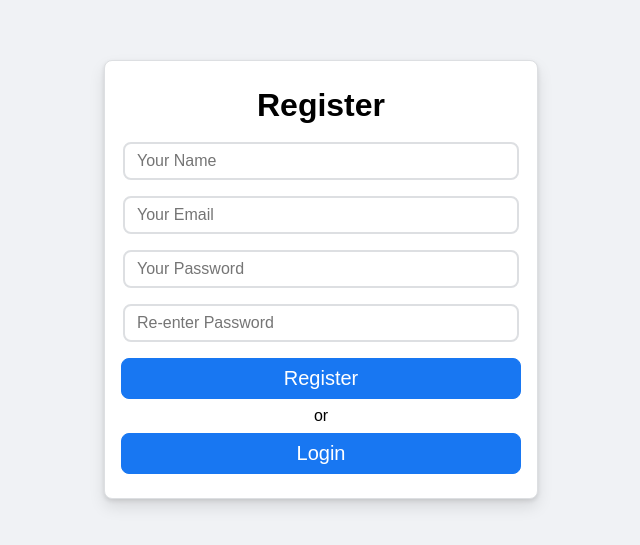
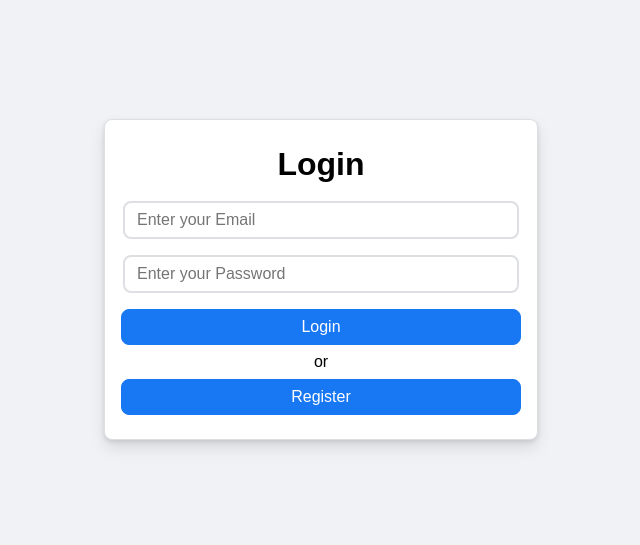
Before and after one commit to Alan-aj/node_crud_inventory, a React (Create React App) app in the folder client/: page / in a window 1280 px wide. Shown: the part 121-666 px from the top of the page, without its empty margins (319-959 px from the left). Built offline with nearby package versions, Linux system fonts and the light colour scheme; the HTML template or start-up script is replaced by a standard one.

Commit message:
login and register connected

```diff
--- a/client/src/App.js
+++ b/client/src/App.js
@@ -7,8 +7,8 @@ function App() {
   return (
     <div className="App">
       {/* <Home /> */}
-      {/* <Login /> */}
-      <Register />
+      <Login />
+      {/* <Register /> */}
     </div>
   );
 }
--- a/client/src/components/login/login.js
+++ b/client/src/components/login/login.js
@@ -1,5 +1,6 @@
-import React, {useState} from "react"
+import React, { useState } from "react"
 import "./login.css"
+import axios from "axios"
 
 const Login = () => {
 
@@ -16,14 +17,24 @@ const Login = () => {
         })
     }
 
+    const login = () => {
+        const { email, password } = user
+        if (email && password) {
+            axios.post("http://localhost:9002/login", user)
+                .then(res => alert(res.data.message))
+        } else {
+            alert("Invalid input")
+        }
+    }
+
     return (
         <div className="login">
-            <h1  className="head">Login</h1>
-            <input type="text" name="email" value={user.email} placeholder="Enter your Email" onChange={ handleChange }></input>
-            <input type="password" name="password" value={user.password} placeholder="Enter your Password" onChange={ handleChange } ></input>
-                <div className="button" >Login</div>
-                <div>or</div>
-                <div className="button" >Register</div>
+            <h1 className="head">Login</h1>
+            <input type="text" name="email" value={user.email} placeholder="Enter your Email" onChange={handleChange}></input>
+            <input type="password" name="password" value={user.password} placeholder="Enter your Password" onChange={handleChange} ></input>
+            <div className="button" onClick={login} >Login</div>
+            <div>or</div>
+            <div className="button" >Register</div>
         </div>
     )
 }
--- a/client/src/components/register/register.js
+++ b/client/src/components/register/register.js
@@ -23,8 +23,7 @@ const Register = () => {
         const { name, email, password, reEnterPassword } = user
         if (name && email && password && (password === reEnterPassword)) {
             axios.post("http://localhost:9002/register", user)
-                .then(res => console.log(res))
-            alert("Registered")
+                .then(res => alert(res.data.message))
         } else {
             alert("Invalid input")
         }
@@ -32,7 +31,6 @@ const Register = () => {
 
     return (
         <div className="register">
-            {/* {console.log("User", user)} */}
             <h1 className="head">Register</h1>
             <input type="text" name="name" value={user.name} placeholder="Your Name" onChange={handleChange}></input>
             <input type="text" name="email" value={user.email} placeholder="Your Email" onChange={handleChange}></input>
```
Also changed, not shown: 1 other file (tests, documents, lock files or other folders).
